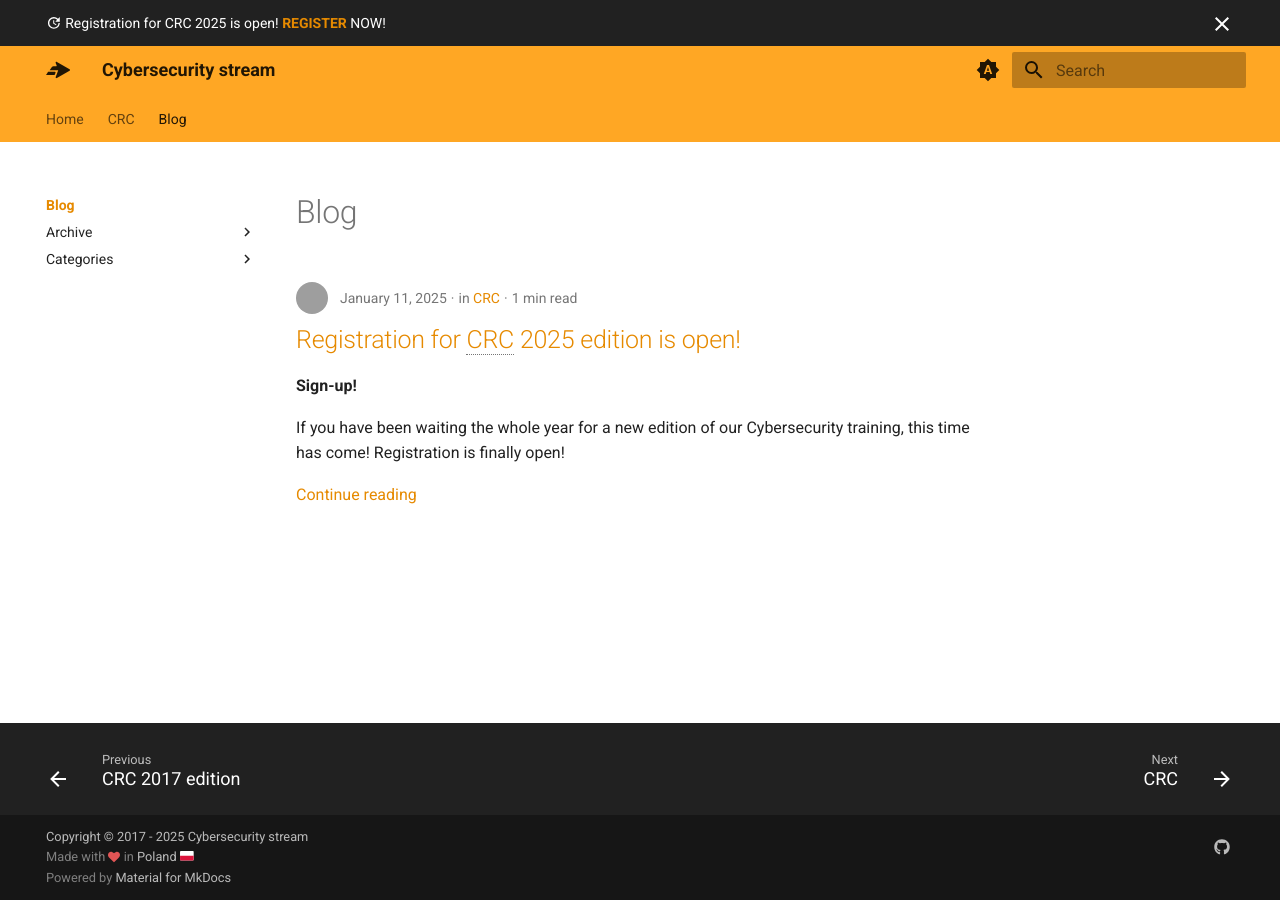
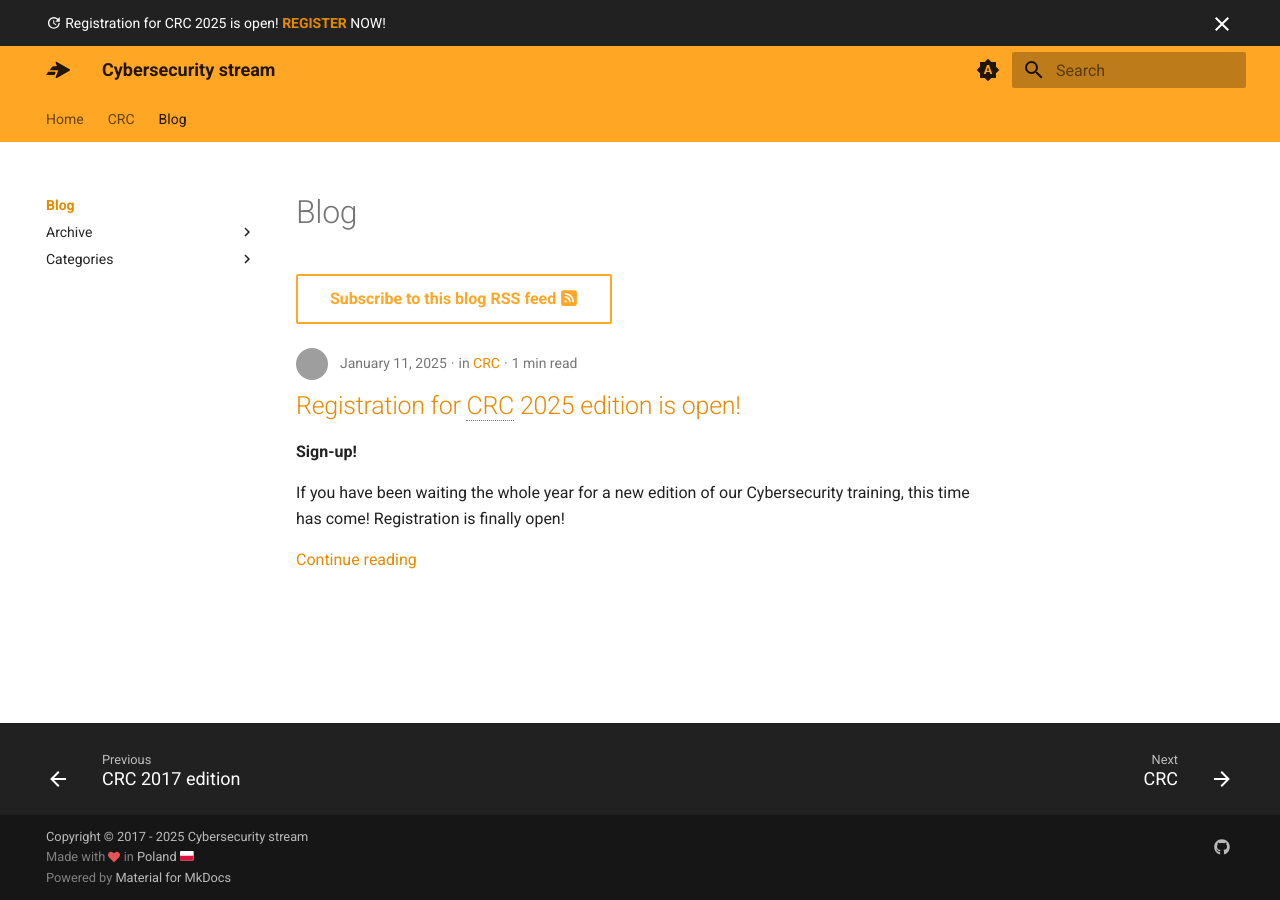
Before and after one commit to cybersecuritystream/cybersecuritystream.github.io, an MkDocs documentation site: the page built from docs/blog/index.md, in a window 1280 px wide. Built offline with MkDocs 1.6.1 and Material for MkDocs 9.7.7, drawn with Linux system fonts in a browser that asks for light colours; grey boxes are pictures that could not be loaded.

Commit message:
blog subscribe button

```diff
--- a/docs/blog/index.md
+++ b/docs/blog/index.md
@@ -4,3 +4,5 @@ description: Subscribe our blog to be always up-to-date!
 ---
 
 # Blog
+
+[Subscribe to this blog RSS feed :fontawesome-solid-square-rss:](https://cybersecuritystream.github.io/feed_rss_created.xml){ .md-button }
```
